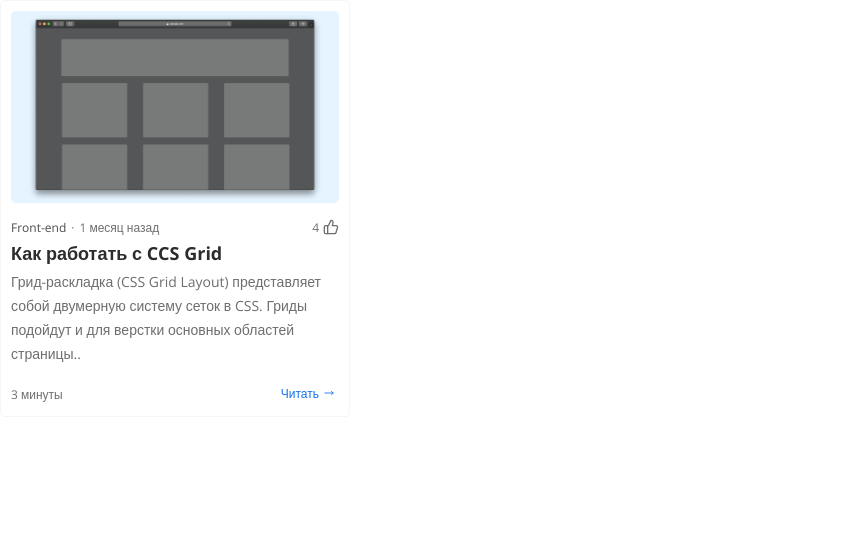
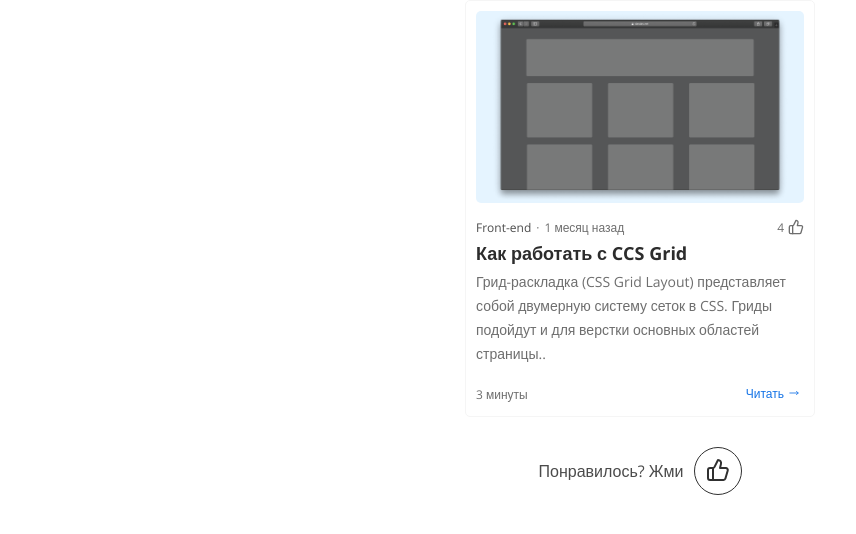
Before and after one commit to kirill-voronin-study/my-blog, a Next.js app: page / in a window 1280 px wide. Shown: the top 534 px of the page, without its empty margins (0-856 px from the left). Built offline with nearby package versions, Linux system fonts and the light colour scheme.

Commit message:
feat: add like-button component

```diff
--- /dev/null
+++ b/src/app/components/like-wrapper.tsx
@@ -0,0 +1,25 @@
+"use client";
+
+import { LikeButton } from "@/components";
+import { useState } from "react";
+
+function LikeWrapper() {
+  const [isActive, setActive] = useState(false);
+
+  function handleLike() {
+    if (isActive) {
+      setActive((prev) => !prev);
+    } else {
+      try {
+        fetch("https://jsonplaceholder.typicode.com/posts/1");
+        setActive(true);
+      } catch (error) {
+        console.error(error);
+      }
+    }
+  }
+
+  return <LikeButton isActive={isActive} onClick={handleLike} />;
+}
+
+export default LikeWrapper;
--- a/src/app/globals.css
+++ b/src/app/globals.css
@@ -1,5 +1,6 @@
 :root {
   --primary: #1473e6;
+  --primary-hover: #488bde;
 
   --border: #f5f5f5;
   --surface: #e5f4ff;
--- /dev/null
+++ b/src/app/page.module.css
@@ -0,0 +1,8 @@
+.container {
+  width: 100%;
+  display: flex;
+  flex-direction: column;
+  gap: 30px;
+  justify-content: center;
+  align-items: center;
+}
--- a/src/app/page.tsx
+++ b/src/app/page.tsx
@@ -1,8 +1,10 @@
 import { Card } from "@/components";
+import styles from "./page.module.css";
+import LikeWrapper from "./components/like-wrapper";
 
 export default function Home() {
   return (
-    <main>
+    <main className={styles.container}>
       <Card
         img="/grid.png"
         topic="Front-end"
@@ -12,6 +14,7 @@ export default function Home() {
         content="Грид-раскладка (CSS Grid Layout) представляет собой двумерную систему сеток в CSS. Гриды подойдут и для верстки основных областей страницы.."
         timeToRead="3 минуты"
       />
+      <LikeWrapper />
     </main>
   );
 }
--- a/src/components/index.ts
+++ b/src/components/index.ts
@@ -3,3 +3,4 @@ export { default as Button } from "./button/button";
 export { default as Text } from "./text/text";
 export { default as Card } from "./card/card";
 export { default as Like } from "./like/like";
+export { default as LikeButton } from "./like-button/like-button";
--- /dev/null
+++ b/src/components/like-button/like-button.module.css
@@ -0,0 +1,36 @@
+.container {
+  display: flex;
+  gap: 10px;
+  align-items: center;
+}
+
+.button {
+  background-color: transparent;
+  border: 1px solid #303030;
+  color: #303030;
+  padding: 10px;
+  border-radius: 40px;
+  width: 48px;
+  height: 48px;
+
+  &:hover {
+    border: 1px solid var(--primary);
+    color: var(--primary);
+  }
+}
+
+.active {
+  border: 1px solid var(--primary);
+  color: var(--primary);
+  background-color: var(--primary);
+
+  svg {
+    fill: white;
+  }
+
+  &:hover {
+    border: 1px solid var(--primary-hover);
+    color: var(--primary-hover);
+    background-color: var(--primary-hover);
+  }
+}
--- /dev/null
+++ b/src/components/like-button/like-button.tsx
@@ -0,0 +1,29 @@
+import Text from "../text/text";
+import { ThumbsUp } from "lucide-react";
+import styles from "./like-button.module.css";
+import clsx from "clsx";
+
+interface LikeButtonProps {
+  isActive?: boolean;
+  onClick: () => void;
+}
+
+function LikeButton({ isActive = false, onClick }: LikeButtonProps) {
+  return (
+    <div className={styles.container}>
+      <Text color="normal" size="m">
+        Понравилось? Жми
+      </Text>
+      <button
+        className={clsx(styles.button, {
+          [styles.active]: isActive,
+        })}
+        onClick={onClick}
+      >
+        <ThumbsUp />
+      </button>
+    </div>
+  );
+}
+
+export default LikeButton;
```
